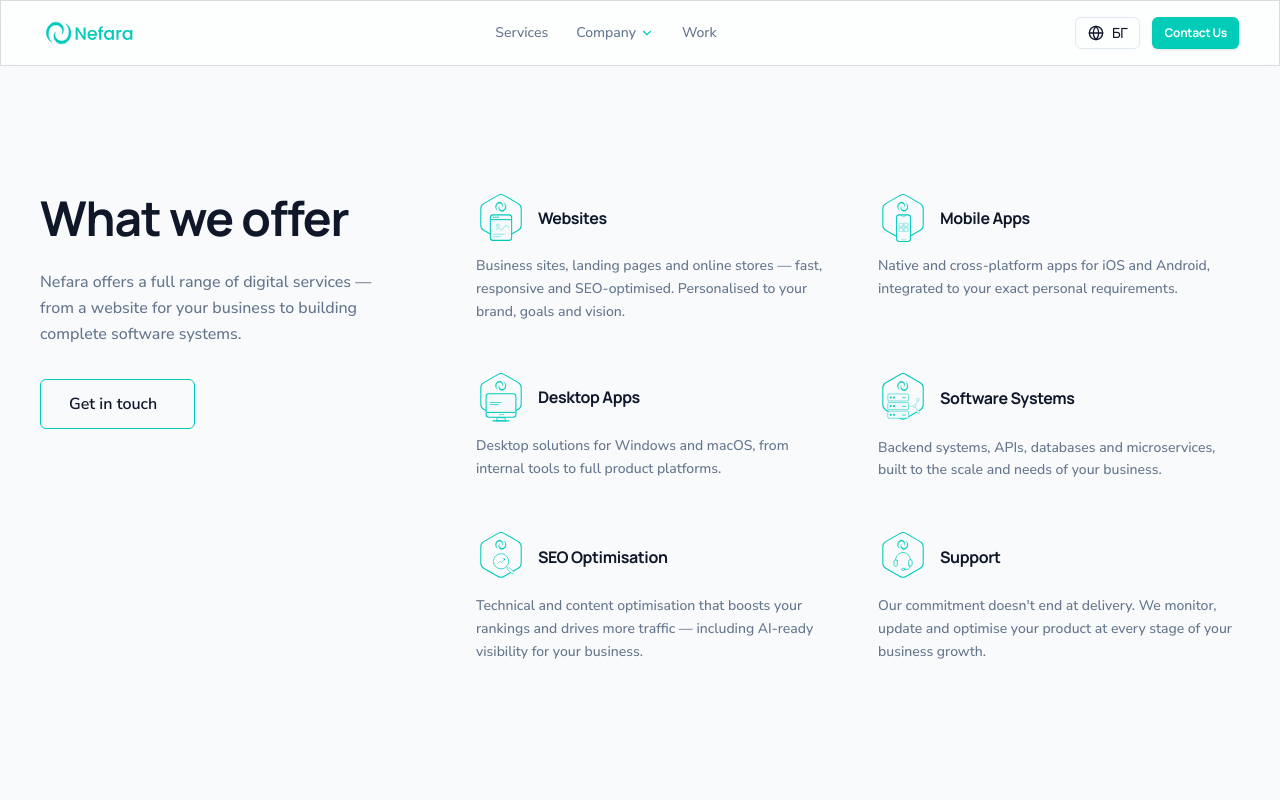
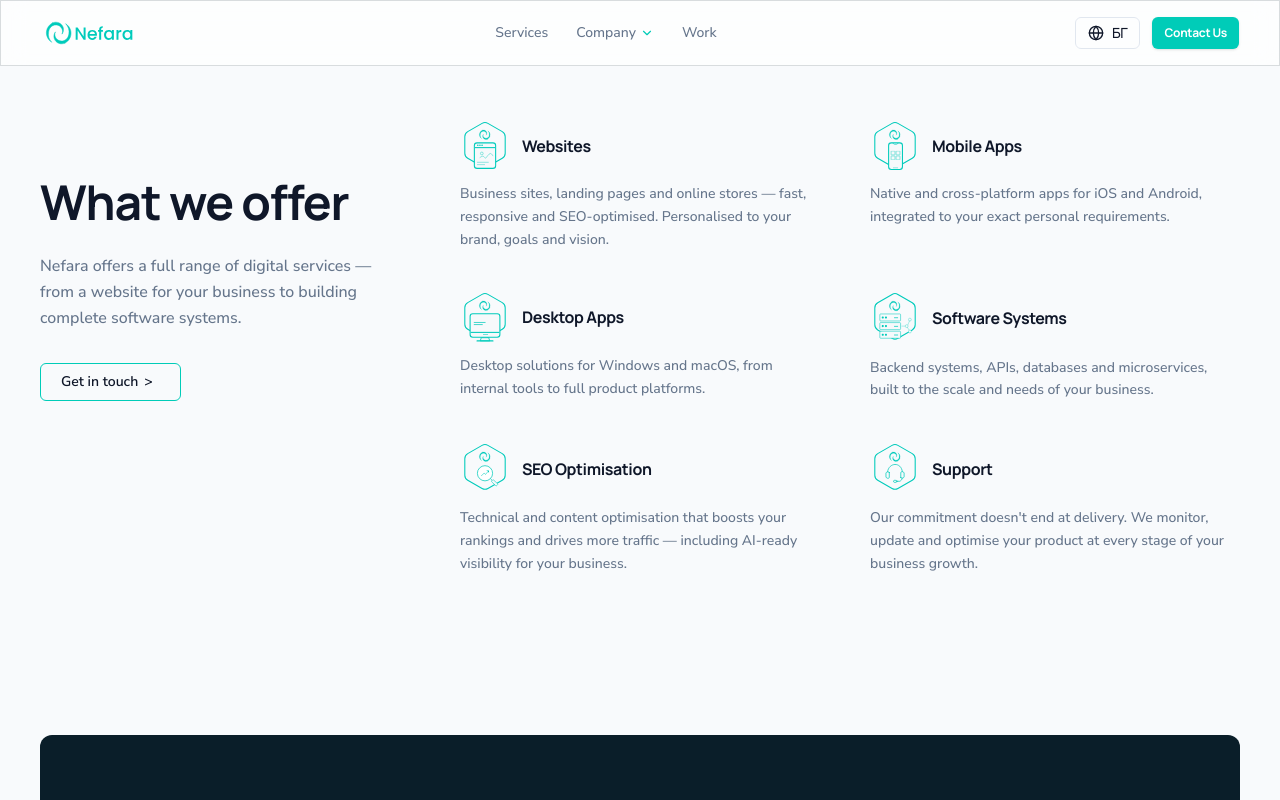
Before and after one commit to nefara-bg/Nefara-Web, a Next.js app in the folder client/: page /en/services in a window 1280 px wide. Shown: the top 800 px of the page. Built offline with nearby package versions, Linux system fonts and the light colour scheme.

Commit message:
final touches

```diff
--- /dev/null
+++ b/client/src/components/ServicesSection/ServiceCardAnimated.tsx
@@ -0,0 +1,41 @@
+"use client"
+import { useRef, useEffect, useState } from "react"
+import { motion, useInView } from "motion/react"
+
+const DOWN = { opacity: 0, y: 52, scale: 0.93, filter: "blur(6px)" }
+const UP   = { opacity: 0, y: -32, scale: 1.05, filter: "blur(6px)" }
+const IN   = { opacity: 1, y: 0,   scale: 1,    filter: "blur(0px)" }
+
+export function ServiceCardAnimated({
+    children,
+    delay = 0,
+}: {
+    children: React.ReactNode
+    delay?: number
+}) {
+    const ref = useRef<HTMLDivElement>(null)
+    const prevY = useRef(0)
+    const [dir, setDir] = useState<"down" | "up">("down")
+    const isInView = useInView(ref, { once: false, margin: "-60px" })
+
+    useEffect(() => {
+        const onScroll = () => {
+            const y = window.scrollY
+            setDir(y > prevY.current ? "down" : "up")
+            prevY.current = y
+        }
+        window.addEventListener("scroll", onScroll, { passive: true })
+        return () => window.removeEventListener("scroll", onScroll)
+    }, [])
+
+    return (
+        <motion.div
+            ref={ref}
+            initial={false}
+            animate={isInView ? IN : dir === "down" ? DOWN : UP}
+            transition={{ duration: 0.6, delay, ease: [0.22, 1, 0.36, 1] }}
+        >
+            {children}
+        </motion.div>
+    )
+}
--- a/client/src/components/ServicesSection/ServicesSection.tsx
+++ b/client/src/components/ServicesSection/ServicesSection.tsx
@@ -27,16 +27,16 @@ export default async function ServicesSection() {
     return (
         <section id="services" className="relative overflow-hidden bg-background">
 
-            <div className="mx-auto max-w-7xl px-6 lg:px-10 py-24 lg:py-32">
-                <div className="grid lg:grid-cols-[340px_1fr] gap-16 lg:gap-24 items-start">
+            <div className="mx-auto max-w-7xl px-6 lg:px-10 pt-10 pb-16 lg:pt-14 lg:pb-24">
+                <div className="grid lg:grid-cols-[340px_1fr] gap-12 lg:gap-16 items-start">
 
                     {/* Left — heading + CTA */}
                     <motion.div
                         className="lg:sticky lg:top-28"
-                        initial={{ opacity: 0, y: 24 }}
-                        whileInView={{ opacity: 1, y: 0 }}
-                        viewport={{ once: true }}
-                        transition={{ duration: 0.6, ease: [0.22, 1, 0.36, 1] }}
+                        initial={{ opacity: 0, x: -32 }}
+                        whileInView={{ opacity: 1, x: 0 }}
+                        viewport={{ once: false, margin: "-80px" }}
+                        transition={{ duration: 0.65, ease: [0.22, 1, 0.36, 1] }}
                     >
                         <h2 className="font-display text-4xl lg:text-5xl font-bold text-foreground leading-[1.1] tracking-tight mb-6">
                             {t("pageTitle1")}{" "}{t("pageTitle2")}
@@ -44,21 +44,23 @@ export default async function ServicesSection() {
                         <p className="text-base text-muted-foreground leading-relaxed mb-8">
                             {t("pageSubtitle")}
                         </p>
-                        <Link href="/contact" className="group inline-flex items-center gap-1 rounded-md border border-[hsl(var(--primary))] bg-background px-7 py-3 text-base font-semibold text-foreground transition-all duration-300 hover:gap-2.5">
+                        <Link href="/contact" className="group inline-flex items-center gap-1.5 rounded-md border border-[hsl(var(--primary))] bg-background px-5 py-2 text-sm font-semibold text-foreground transition-all duration-300 hover:bg-[hsl(var(--primary)/0.08)]">
                             {t("pageCta")}
-                            <span className="translate-x-[-4px] opacity-0 transition-all duration-300 group-hover:translate-x-0 group-hover:opacity-100">›</span>
+                            <span className="relative inline-flex items-center w-4 h-4 overflow-hidden">
+                                <span className="absolute transition-all duration-300 group-hover:opacity-0 group-hover:-translate-x-2">{">"}</span>
+                                <span className="absolute opacity-0 translate-x-2 transition-all duration-300 group-hover:opacity-100 group-hover:translate-x-0">{"->"}</span>
+                            </span>
                         </Link>
                     </motion.div>
 
                     {/* Right — 2-col grid */}
-                    <div className="grid sm:grid-cols-2 gap-x-10 gap-y-12">
-                        {items.map(({ key }, i) => (
+                    <div className="grid sm:grid-cols-2 gap-x-6 gap-y-6">
+                        {items.map(({ key }) => (
                             <motion.div
                                 key={key}
-                                initial={{ opacity: 0, y: 20 }}
-                                whileInView={{ opacity: 1, y: 0 }}
-                                viewport={{ once: true, margin: "-40px" }}
-                                transition={{ duration: 0.5, delay: (i % 2) * 0.08, ease: [0.22, 1, 0.36, 1] }}
+                                whileHover={{ y: -6, scale: 1.02 }}
+                                transition={{ duration: 0.25, ease: [0.22, 1, 0.36, 1] }}
+                                className="rounded-xl px-4 pb-4 cursor-default"
                             >
                                 <div className="flex items-center gap-3 mb-3">
                                     <Image src={SERVICE_ICONS[key]} alt={key} width={50} height={50} className="flex-shrink-0" />
```
